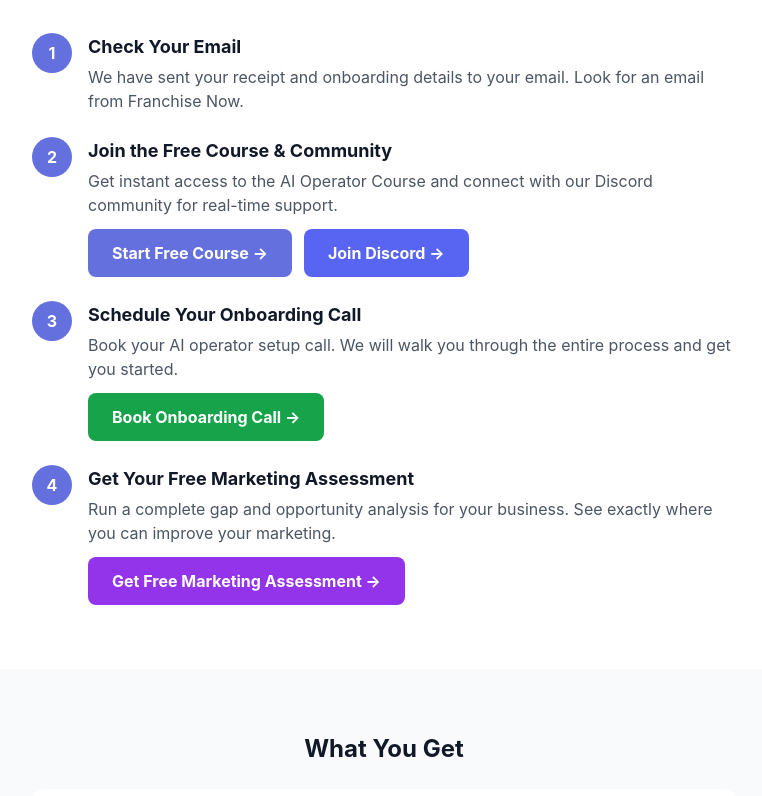
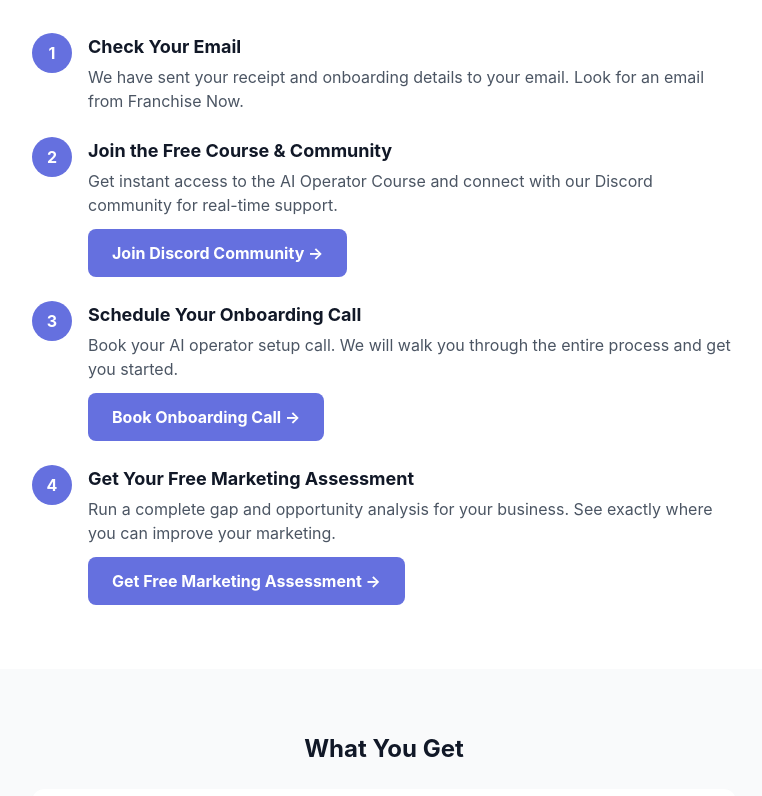
Before and after one commit to Gandley/franchise-now-openclaw, a Next.js app: page /thank-you-purchase in a window 1280 px wide. Shown: the part 552-1348 px from the top of the page, without its empty margins (256-1018 px from the left). Built offline with nearby package versions, Linux system fonts and the light colour scheme.

Commit message:
Update thank you page buttons with consistent styling and correct links

```diff
--- a/app/thank-you-purchase/page.tsx
+++ b/app/thank-you-purchase/page.tsx
@@ -57,22 +57,14 @@ export default function ThankYouPurchasePage() {
               <div>
                 <h3 className="font-bold text-gray-900 text-lg mb-1">Join the Free Course & Community</h3>
                 <p className="text-gray-600 mb-3">Get instant access to the AI Operator Course and connect with our Discord community for real-time support.</p>
-                <div className="flex flex-col sm:flex-row gap-3">
-                  <Link
-                    href="/free-course"
-                    className="inline-block bg-brand-600 hover:bg-brand-700 text-white font-bold px-6 py-3 rounded-lg transition-colors text-center"
-                  >
-                    Start Free Course →
-                  </Link>
-                  <a
-                    href="https://discord.gg/PZgBYwYX8"
-                    target="_blank"
-                    rel="noreferrer"
-                    className="inline-block bg-[#5865F2] hover:bg-[#4752C4] text-white font-bold px-6 py-3 rounded-lg transition-colors text-center"
-                  >
-                    Join Discord →
-                  </a>
-                </div>
+                <a
+                  href="https://discord.gg/TUtSBRpBC"
+                  target="_blank"
+                  rel="noreferrer"
+                  className="inline-block bg-brand-600 hover:bg-brand-700 text-white font-bold px-6 py-3 rounded-lg transition-colors"
+                >
+                  Join Discord Community →
+                </a>
               </div>
             </div>
 
@@ -84,12 +76,14 @@ export default function ThankYouPurchasePage() {
               <div>
                 <h3 className="font-bold text-gray-900 text-lg mb-1">Schedule Your Onboarding Call</h3>
                 <p className="text-gray-600 mb-3">Book your AI operator setup call. We will walk you through the entire process and get you started.</p>
-                <Link
-                  href="/book-call"
-                  className="inline-block bg-green-600 hover:bg-green-700 text-white font-bold px-6 py-3 rounded-lg transition-colors"
+                <a
+                  href="https://calendly.com/noah-franchisenow/30min"
+                  target="_blank"
+                  rel="noreferrer"
+                  className="inline-block bg-brand-600 hover:bg-brand-700 text-white font-bold px-6 py-3 rounded-lg transition-colors"
                 >
                   Book Onboarding Call →
-                </Link>
+                </a>
               </div>
             </div>
 
@@ -105,7 +99,7 @@ export default function ThankYouPurchasePage() {
                   href="https://app.mplannerpro.com/7270f820ae/chat?pg=3c4800524a"
                   target="_blank"
                   rel="noreferrer"
-                  className="inline-block bg-purple-600 hover:bg-purple-700 text-white font-bold px-6 py-3 rounded-lg transition-colors"
+                  className="inline-block bg-brand-600 hover:bg-brand-700 text-white font-bold px-6 py-3 rounded-lg transition-colors"
                 >
                   Get Free Marketing Assessment →
                 </a>
```
